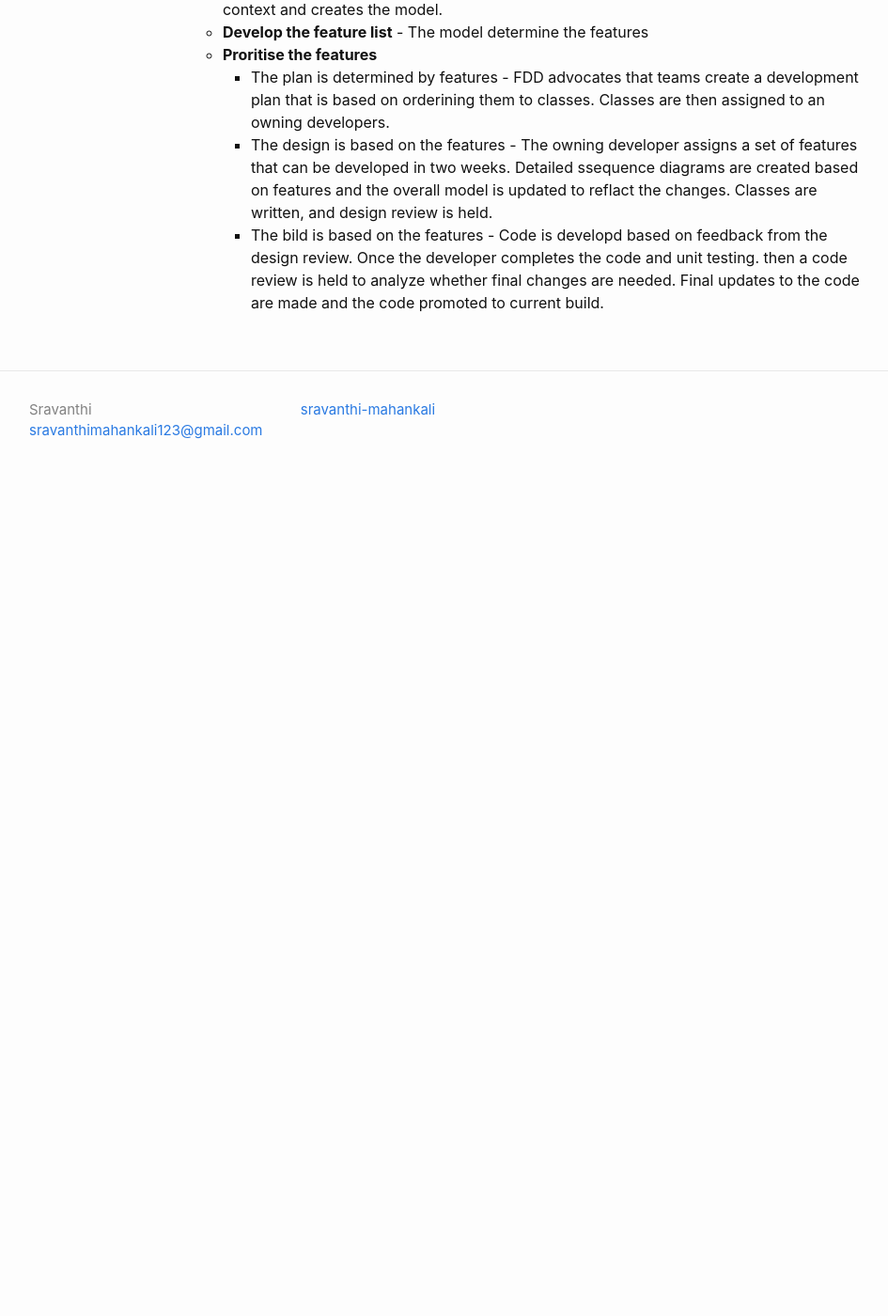
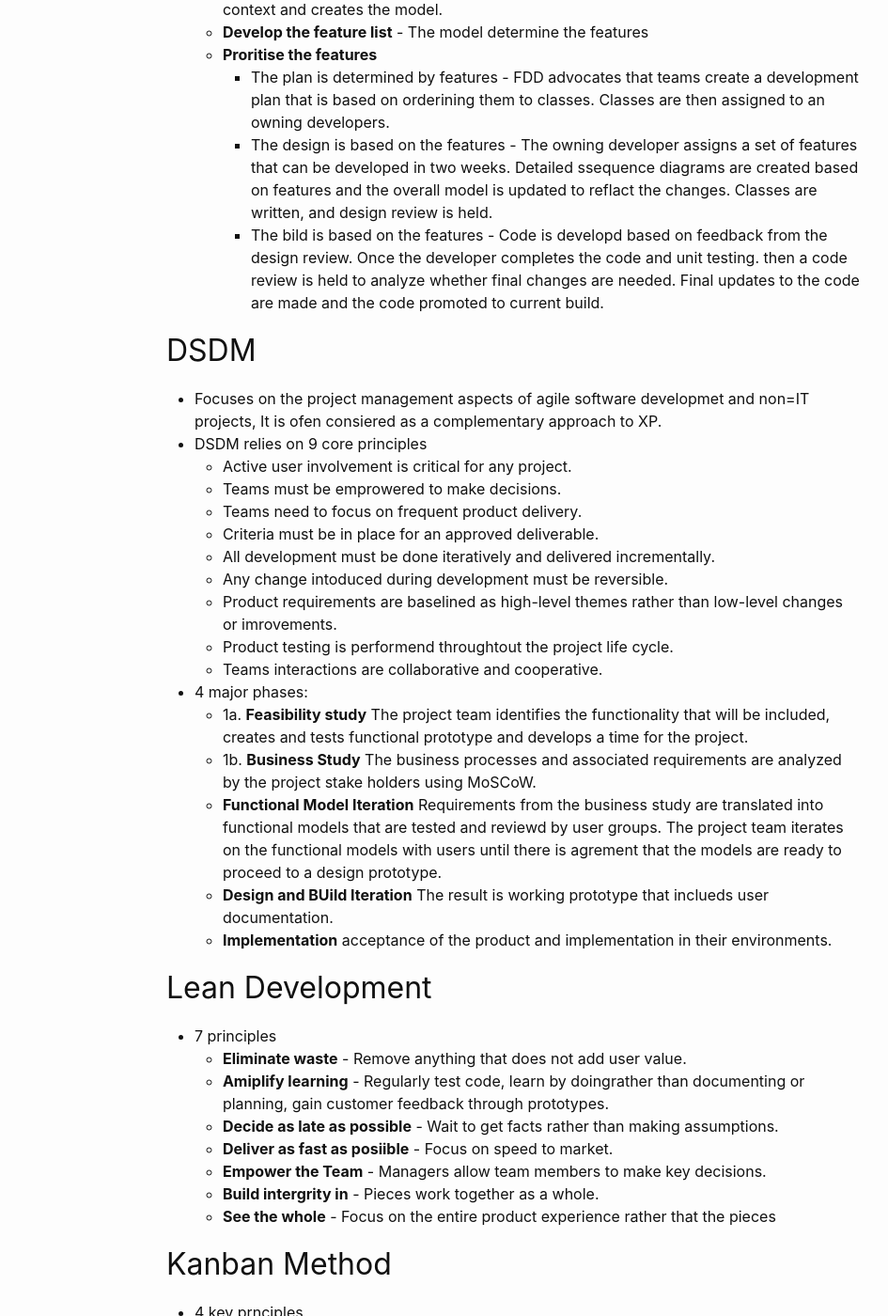
Before and after one commit to sravanthi-mahankali/notes, a Jekyll site: the page built from _posts/Agile/2022-02-02-Agile.md, in a window 1280 px wide and 1400 px high, scrolled down 2544 px. Shown: the whole window at 94% size, without its empty margins (239-1184 px from the left). Built offline with Jekyll 4.4.1, drawn with Linux system fonts in a browser that asks for light colours; before the commit the page ends 3074 px from its top, so only the background shows below that; some of the changed text lies outside the part shown.

Commit message:
Add the intro to different Agile methods

```diff
--- a/_posts/Agile/2022-02-02-Agile.md
+++ b/_posts/Agile/2022-02-02-Agile.md
@@ -50,30 +50,80 @@ categories: "Agile"
 | Kanban Method                              | Visualize and manage workflow, just in time development                          | David J. Anderson                |
 | Crystal Family                             | People, communication, process rigor maps to product and organizational dynamics | Alistair Cockburn                |
 
+## Extreme Programming (XP)
 
-## Extreme Programming (XP)
 - Techniques and Principle
-    - Frequent releases and short dev cycles
-    - Pair programming
-    - Regular builds and intergartion tests
-    - Quality and avoiding code breakage.
-    - Simplicity of code, coding only what is needed
-    - Rapid and regular feedback
+  - Frequent releases and short dev cycles
+  - Pair programming
+  - Regular builds and intergartion tests
+  - Quality and avoiding code breakage.
+  - Simplicity of code, coding only what is needed
+  - Rapid and regular feedback
 
 ## SCRUM
+
 - Techniques and principles
-    - Product Backlog
-    - Sprint Backlog
-    - Daily sync /standups
-    - iterartion/sprints 2-4 weeks
-    - Potentially shiappable product increment.
+  - Product Backlog
+  - Sprint Backlog
+  - Daily sync /standups
+  - iterartion/sprints 2-4 weeks
+  - Potentially shiappable product increment.
 
 ## Feature Driven Development
+
 - Techniques and Principles
-    - 2 Week iterations
-    - **Create the model** - Perform an inital customer walkthrought that determine scope and context and creates the model.
-    - **Develop the feature list** - The model determine the features
-    -  **Proritise the features**
-        - The plan is determined by features -  FDD advocates that teams create a development plan that is based on orderining them to classes. Classes are then assigned to an owning developers.
-        - The design is based on the features - The owning developer assigns a set of features that can be developed in two weeks. Detailed ssequence diagrams are created based on features and the overall model is updated to reflact the changes. Classes are written, and design review is held.
-        - The bild is based on the features -  Code is developd based on feedback from the design review. Once the developer completes the code and unit testing. then a code review is held to analyze whether final changes are needed. Final updates to the code are made and the code promoted to current build.
+  - 2 Week iterations
+  - **Create the model** - Perform an inital customer walkthrought that determine scope and context and creates the model.
+  - **Develop the feature list** - The model determine the features
+  - **Proritise the features**
+    - The plan is determined by features - FDD advocates that teams create a development plan that is based on orderining them to classes. Classes are then assigned to an owning developers.
+    - The design is based on the features - The owning developer assigns a set of features that can be developed in two weeks. Detailed ssequence diagrams are created based on features and the overall model is updated to reflact the changes. Classes are written, and design review is held.
+    - The bild is based on the features - Code is developd based on feedback from the design review. Once the developer completes the code and unit testing. then a code review is held to analyze whether final changes are needed. Final updates to the code are made and the code promoted to current build.
+
+## DSDM
+
+- Focuses on the project management aspects of agile software developmet and non=IT projects, It is ofen consiered as a complementary approach to XP.
+- DSDM relies on 9 core principles
+  - Active user involvement is critical for any project.
+  - Teams must be emprowered to make decisions.
+  - Teams need to focus on frequent product delivery.
+  - Criteria must be in place for an approved deliverable.
+  - All development must be done iteratively and delivered incrementally.
+  - Any change intoduced during development must be reversible.
+  - Product requirements are baselined as high-level themes rather than low-level changes or imrovements.
+  - Product testing is performend throughtout the project life cycle.
+  - Teams interactions are collaborative and cooperative.
+- 4 major phases:
+  - 1a. **Feasibility study** The project team identifies the functionality that will be included, creates and tests functional prototype and develops a time for the project.
+  - 1b. **Business Study** The business processes and associated requirements are analyzed by the project stake holders using MoSCoW.
+  - **Functional Model Iteration** Requirements from the business study are translated into functional models that are tested and reviewd by user groups. The project team iterates on the functional models with users until there is agrement that the models are ready to proceed to a design prototype.
+  - **Design and BUild Iteration** The result is working prototype that inclueds user documentation.
+  - **Implementation** acceptance of the product and implementation in their environments.
+
+## Lean Development
+
+- 7 principles
+  - **Eliminate waste** - Remove anything that does not add user value.
+  - **Amiplify learning** - Regularly test code, learn by doingrather than documenting or planning, gain customer feedback through prototypes.
+  - **Decide as late as possible** - Wait to get facts rather than making assumptions.
+  - **Deliver as fast as posiible** - Focus on speed to market.
+  - **Empower the Team** - Managers allow team members to make key decisions.
+  - **Build intergrity in** - Pieces work together as a whole.
+  - **See the whole** - Focus on the entire product experience rather that the pieces
+
+## Kanban Method
+
+- 4 key prnciples
+
+  - **Foster leadership at all levels of the organisation** - Every one in the orgsnisation is encouraged to act as leaders, from the entry-level employee to the exeutive team.
+  - **Start with wht you know** - Kanban is not prescriptive in nature and assumes that organisations are not all the same. Instead, it is important to understand where you today and use change management approaches to evolve from that point.
+  - **Focus on incremental and evolutionary change** - The goal is not to overhaul the process, culture and product overnight. Instead, it is important to make small but impactful changes often.
+  - **Respect current metholodologies and roles** - The current process was put there for a reson: something about it has worked and thatis why poeple have continued to use it . It is important to preserve what has worked and to change what is no longer helping the team acheive their goals.
+
+- 6 Core principles
+  - Visualize workflow
+  - limit work in progress and pull in new work only whenntime becomes available
+  - manage the flow throught the system
+  - provide explicit policies
+  - improve collaboratively and evolve experimentally
+  - Ensuer feedback is part of the process.
```
